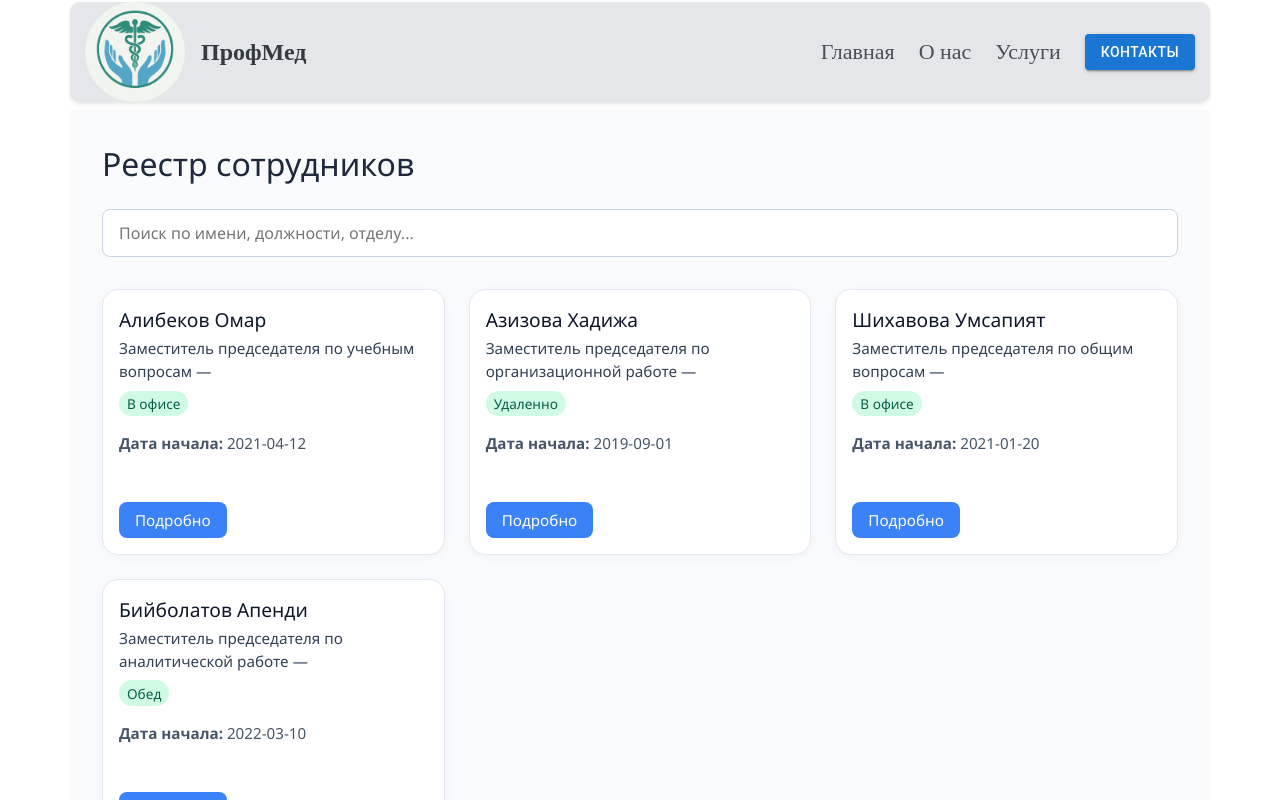
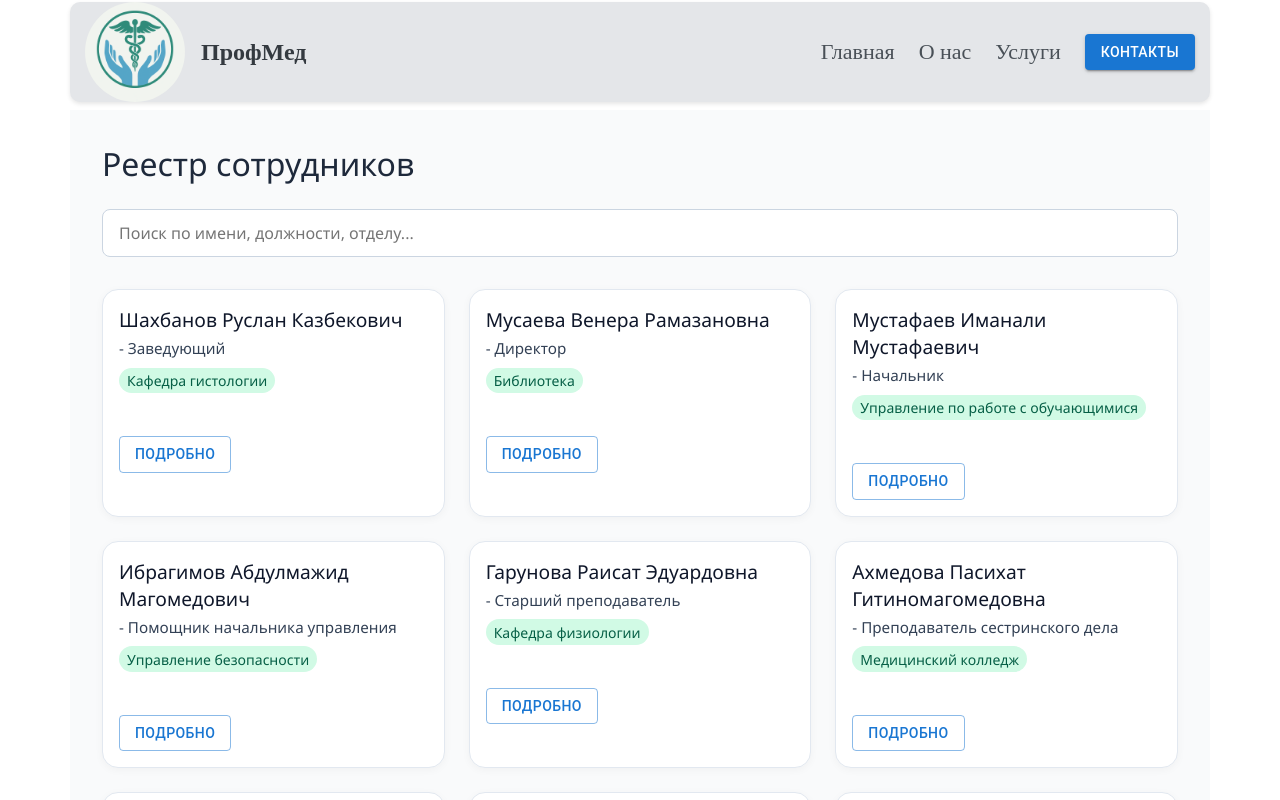
Before and after one commit to magomedov-m/trade-union-hub, a Next.js app: page /employee-registry in a window 1280 px wide. Shown: the top 800 px of the page. Built offline with nearby package versions, Linux system fonts and the light colour scheme; what @mui/material-nextjs would draw is missing.

Commit message:
Добавил новую кнопку на странице сотрудников

```diff
--- a/src/app/employee-registry/EmployeeRegistry.module.scss
+++ b/src/app/employee-registry/EmployeeRegistry.module.scss
@@ -81,7 +81,7 @@
 }
 
 .status {
-  font-size: 0.85rem;
+  font-size: 14px;
   padding: 0.2rem 0.5rem;
   border-radius: 999px;
   background-color: #d1fae5;
@@ -124,9 +124,6 @@
   cursor: pointer;
   transition: 0.3s;
 
-  &:hover {
-    background-color: #2563eb;
-  }
 }
 
 .expandButton {
--- a/src/app/employee-registry/page.js
+++ b/src/app/employee-registry/page.js
@@ -3,113 +3,143 @@ import React, { useState } from "react";
 import styles from "./EmployeeRegistry.module.scss";
 import { motion } from "framer-motion";
 import { pageVariables, pageTransitions } from "../_pageAnimations";
-// import { FaEnvelope, FaPhone, FaLinkedin, FaUserCircle } from 'react-icons/fa';
-// import { MdExpandMore } from 'react-icons/md';
+import { Button } from "@mui/material";
 
 const employees = [
   {
     id: 1,
-    name: "Алибеков Омар",
-    position: "Заместитель председателя по учебным вопросам",
-    // department: "IT",
-    status: "В офисе",
-    startDate: "2021-04-12",
-    bio: "Закончил МГТУ, опыт работы в стартапах и крупных компаниях.",
-    education: "МГТУ, Информатика",
-    // skills: ["JavaScript", "React", "Node.js"],
-    email: "ivan.petrov@example.com",
-    phone: "+7 123 456-78-90",
-    linkedin: "https://linkedin.com/in/ivanpetrov",
+    fullName: "Шахбанов Руслан Казбекович",
+    faculty: "Кафедра гистологии",
+    phone: null,
+    email: null,
+    experience: null,
+    education: null,
+    skills: null,
+    photo: null,
+    socialMedia: null,
+    position: "Заведующий",
+  },
+  {
+    id: 2,
+    fullName: "Мусаева Венера Рамазановна",
+    faculty: "Библиотека",
+    phone: null,
+    email: null,
+    experience: null,
+    education: null,
+    skills: null,
+    photo: null,
+    socialMedia: null,
+    position: "Директор",
   },
   {
     id: 3,
-    name: "Азизова Хадижа",
-    position: "Заместитель председателя по организационной работе",
-    status: "Удаленно",
-    startDate: "2019-09-01",
-    bio: "Специализируется на разработке веб-приложений и мобильных приложений.",
-    education: "СПбГУ, Компьютерные науки",
-    email: "alexey.petrov@example.com",
-    phone: "+7 321 654-98-76",
-    linkedin: "https://linkedin.com/in/alexeypetrov",
+    fullName: "Мустафаев Иманали Мустафаевич",
+    faculty: "Управление по работе с обучающимися",
+    phone: null,
+    email: null,
+    experience: null,
+    education: null,
+    skills: null,
+    photo: null,
+    socialMedia: null,
+    position: "Начальник",
   },
   {
     id: 4,
-    name: "Шихавова Умсапият",
-    position: "Заместитель председателя по общим вопросам",
-    status: "В офисе",
-    startDate: "2021-01-20",
-    bio: "Креативный дизайнер с опытом работы в различных областях.",
-    education: "ВГИК, Дизайн",
-    email: "maria.kuznetsova@example.com",
-    phone: "+7 654 321-09-87",
-    linkedin: "https://linkedin.com/in/mariakuznetsova",
+    fullName: "Ибрагимов Абдулмажид Магомедович",
+    faculty: "Управление безопасности",
+    phone: null,
+    email: null,
+    experience: null,
+    education: null,
+    skills: null,
+    photo: null,
+    socialMedia: null,
+    position: "Помощник начальника управления",
   },
   {
     id: 5,
-    name: "Бийболатов Апенди",
-    position: "Заместитель председателя по аналитической работе",
-    status: "Обед",
-    startDate: "2022-03-10",
-    bio: "Специализируется на анализе данных и бизнес-аналитике.",
-    education: "НГУ, Прикладная математика",
-    email: "sergey.ivanov@example.com",
-    phone: "+7 456 789-12-34",
-    linkedin: "https://linkedin.com/in/sergeyivanov"
-}
-  // Другие сотрудники...
+    fullName: "Гарунова Раисат Эдуардовна",
+    faculty: "Кафедра физиологии",
+    phone: null,
+    email: null,
+    experience: null,
+    education: null,
+    skills: null,
+    photo: null,
+    socialMedia: null,
+    position: "Старший преподаватель",
+  },
+  {
+    id: 6,
+    fullName: "Ахмедова Пасихат Гитиномагомедовна",
+    faculty: "Медицинский колледж",
+    phone: null,
+    email: null,
+    experience: null,
+    education: null,
+    skills: null,
+    photo: null,
+    socialMedia: null,
+    position: "Преподаватель сестринского дела",
+  },
+  {
+    id: 7,
+    fullName: "Дамаданова Аминат Гаджимагомедовна",
+    faculty: "Бухгалтерия",
+    phone: null,
+    email: null,
+    experience: null,
+    education: null,
+    skills: null,
+    photo: null,
+    socialMedia: null,
+    position: "Бухгалтер расчетного отдела",
+  },
+  {
+    id: 8,
+    fullName: "Закарияева Индира Магомедовна",
+    faculty: "Студентка",
+    phone: null,
+    email: null,
+    experience: null,
+    education: null,
+    skills: null,
+    photo: null,
+    socialMedia: null,
+    position: "Студентка",
+  },
+  {
+    id: 9,
+    fullName: "Абдулгалимов Рамазан Меджидович",
+    faculty: "Кафедра Биофизики, информатики и мед. аппаратуры",
+    phone: null,
+    email: null,
+    experience: null,
+    education: null,
+    skills: null,
+    photo: null,
+    socialMedia: null,
+    position: "Заведующий",
+  },
+  {
+    id: 10,
+    fullName: "Гусейнова Сабина Тагировна",
+    faculty: "Кафедра анатомии человека",
+    phone: null,
+    email: null,
+    experience: null,
+    education: null,
+    skills: null,
+    photo: null,
+    socialMedia: null,
+    position: "Заведующая",
+  },
 ];
 
-const EmployeeCard = ({ employee }) => {
-  const [expanded, setExpanded] = useState(false);
+const EmployeeRegistry = () => {
 
-  return (
-    <div className={styles.card}>
-      <div className={styles.header}>
-        {/* <FaUserCircle className={styles.avatar} /> */}
-        <div className={styles.info}>
-          <h3>{employee.name}</h3>
-          <p>
-            {employee.position} —{" "}
-            {/* <span className={styles[employee.department.toLowerCase()]}>
-              {employee.department}
-            </span> */}
-          </p>
-          <span className={styles.status}>{employee.status}</span>
-        </div>
-        <button
-          className={styles.expandButton}
-          onClick={() => setExpanded(!expanded)}
-        >
-          {/* <MdExpandMore className={expanded ? styles.rotated : ''} /> */}
-        </button>
-      </div>
-
-      <div className={styles.details}>
-        <p>
-          <strong>Дата начала:</strong> {employee.startDate}
-        </p>
-        {/* <p>
-          <strong>Образование:</strong> {employee.education}
-        </p> */}
-        {/* <p>
-          <strong>Навыки:</strong> {employee.skills.join(", ")}
-        </p> */}
-        {/* <p>
-          <strong>Биография:</strong> {employee.bio}
-        </p> */}
-        <div className={styles.contacts}>
-          <a href={`mailto:${employee.email}`}></a>
-          <a href={`tel:${employee.phone}`}></a>
-          <a href={employee.linkedin} target="_blank" rel="noreferrer"></a>
-        </div>
-        <button className={styles.messageBtn}>Подробно</button>
-      </div>
-    </div>
-  );
-};
-
-const EmployeeRegistry = () => {
   return (
     <motion.div
       exit={pageVariables.out}
@@ -121,7 +151,7 @@ const EmployeeRegistry = () => {
       <h1>Реестр сотрудников</h1>
       <div className={styles.searchSection}>
         <input type="text" placeholder="Поиск по имени, должности, отделу..." />
-        {/* Возможность фильтрации по отделам и ролям */}
+
       </div>
       <div className={styles.grid}>
         {employees.map((emp) => (
@@ -133,3 +163,36 @@ const EmployeeRegistry = () => {
 };
 
 export default EmployeeRegistry;
+
+
+const EmployeeCard = ({ employee }) => {
+  const [expanded, setExpanded] = useState(false);
+
+  return (
+    <div className={styles.card}>
+      <div className={styles.header}>
+        <div className={styles.info}>
+          <h3>{employee.fullName}</h3>
+          <p>
+            - {employee.position}
+          </p>
+          <span className={styles.status}>{employee.faculty}</span>
+        </div>
+        <button
+          className={styles.expandButton}
+          onClick={() => setExpanded(!expanded)}
+        >
+        </button>
+      </div>
+
+      <div className={styles.details}>
+        <div className={styles.contacts}>
+          <a href={`mailto:${employee.email}`}></a>
+          <a href={`tel:${employee.phone}`}></a>
+          <a href={employee.linkedin} target="_blank" rel="noreferrer"></a>
+        </div>
+        <Button className={styles.messageBtn} variant="outlined">Подробно</Button>
+      </div>
+    </div>
+  );
+};
```
